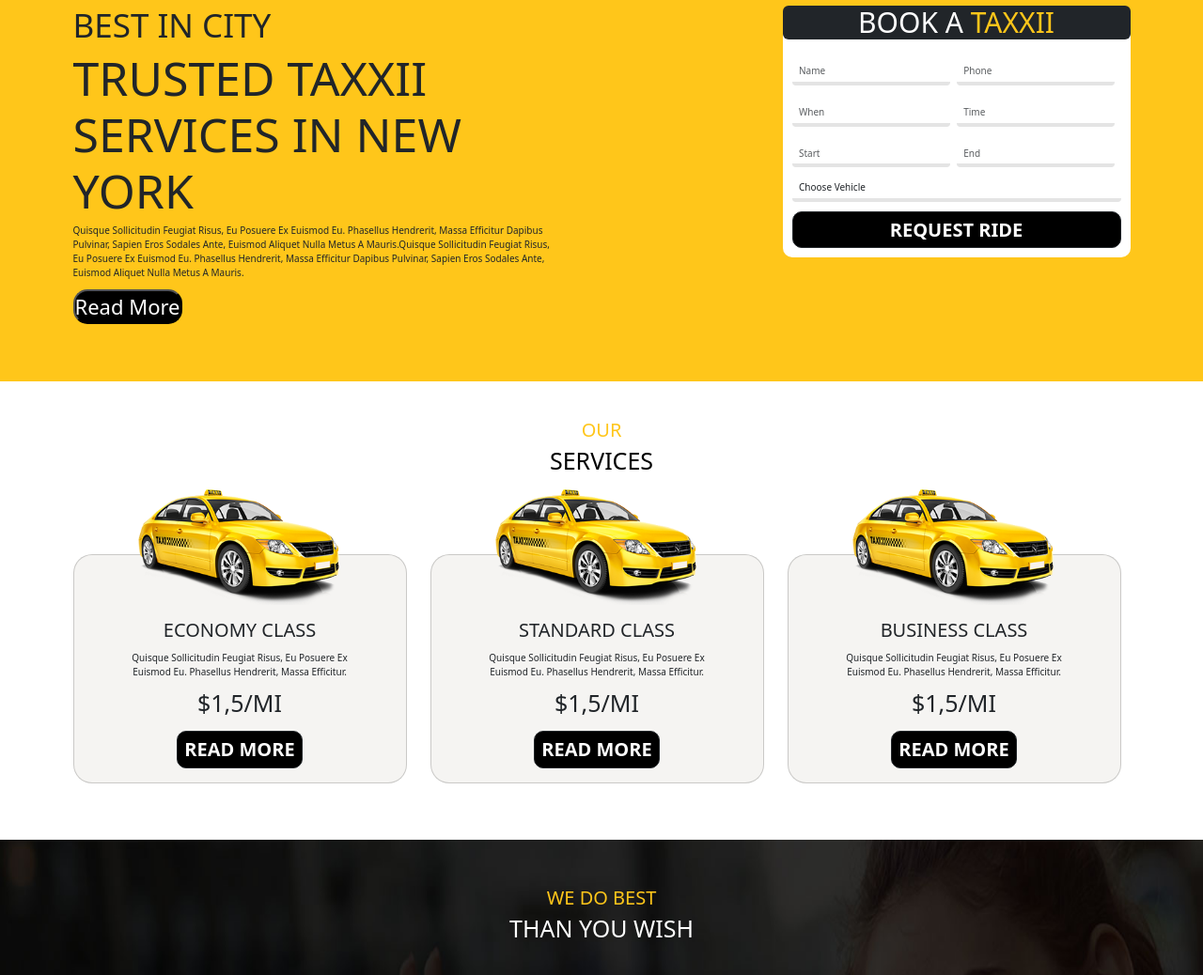
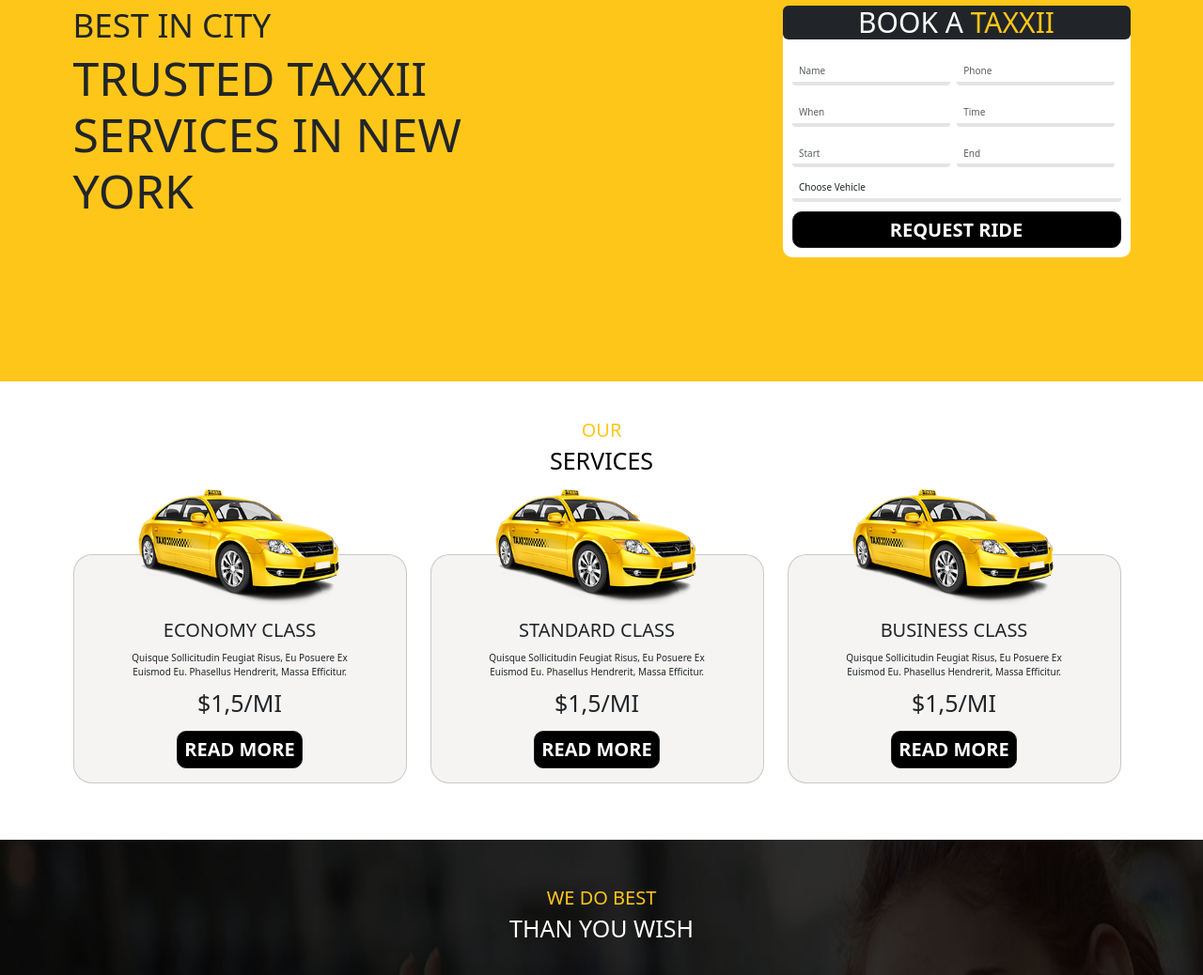
Before and after one commit to harshul000/taxi, a plain HTML site: page index.html in a window 1280 px wide. Shown: the part 957-1995 px from the top of the page at 94% size. Drawn offline with Linux system fonts and the light colour scheme.

Commit message:
Update index.html

```diff
--- a/index.html
+++ b/index.html
@@ -72,8 +72,7 @@
         <div class="col-lg-7 frmcontent">
           <h2 class="formh2">Best In City</h2>
           <h1 class="formh1">Trusted Taxxii Services in New York</h1>
-          <p>Quisque sollicitudin feugiat risus, eu posuere ex euismod eu. Phasellus hendrerit, massa efficitur dapibus pulvinar, sapien eros sodales ante, euismod aliquet nulla metus a mauris.Quisque sollicitudin feugiat risus, eu posuere ex euismod eu. Phasellus hendrerit, massa efficitur dapibus pulvinar, sapien eros sodales ante, euismod aliquet nulla metus a mauris.</p>
-          <button type="button" class="formbtn">Read More</button>
+
         </div>
          <div class="col-lg-5">
           <div class="right ms-auto">
```
